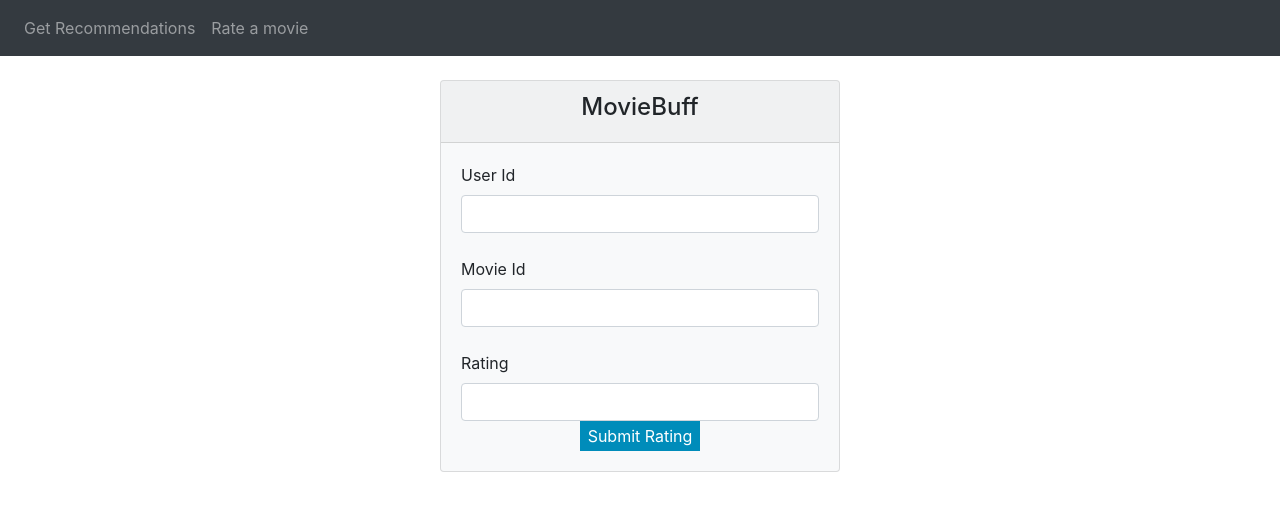
After one commit to PrakharGoenka/MovieBuff, a Flask app: page /rate in a window 1280 px wide. The commit adds this page. Shown: the top 511 px of the page. Run offline with Flask 2, Linux system fonts and the light colour scheme; some libraries are stand-ins or nearby versions.

Commit message:
Add rate movie functionality.

```diff
--- a/app/forms.py
+++ b/app/forms.py
@@ -1,7 +1,14 @@
+import pandas as pd
 from flask_wtf import FlaskForm
-from wtforms import StringField, PasswordField, BooleanField, SubmitField
+from wtforms import StringField, PasswordField, BooleanField, SubmitField, SelectField
 from wtforms.validators import DataRequired
 
 class LoginForm(FlaskForm):
     user_id = StringField('User Id', validators=[DataRequired()])
     submit = SubmitField('Get Recommendations')
+
+class RateMovie(FlaskForm):
+    user_id = StringField('User Id', validators=[DataRequired()])
+    movie_id = StringField('Movie Id', validators=[DataRequired()])
+    rating = StringField('Rating', validators=[DataRequired()])
+    submit = SubmitField('Submit Rating')
--- a/app/mv.py
+++ b/app/mv.py
@@ -78,10 +78,6 @@ class MovieRecommender():
     def prediction_movie(self, user):
         # top 30 neighbours for each user
         self.sim_user_30_m = self.find_n_neighbours(self.similarity_with_movie,30)
-        a = self.get_user_similar_movies(370,86309)
-        a = a.loc[ : , ['rating_x_x','rating_x_y','title']]
-
-        score = self.User_item_score(320,7371)
 
         self.Rating_avg = self.Rating_avg.astype({"movieId": str})
         self.Movie_user = self.Rating_avg.groupby(by = 'userId')['movieId'].apply(lambda x:','.join(x))
--- a/app/routes.py
+++ b/app/routes.py
@@ -1,20 +1,30 @@
-from flask import render_template
+from flask import render_template, flash, redirect, url_for
 from app import app
-from app.forms import LoginForm
+from app.forms import LoginForm, RateMovie
 from app.mv import MovieRecommender
+from app.user import User
 
-@app.route('/')
-@app.route('/index')
-def index():
-    return render_template('base.html')
-
-@app.route('/login', methods = ['GET', 'POST'])
-def login():
-
+@app.route('/', methods = ['GET', 'POST'])
+def get_recommendations():
     form = LoginForm()
 
     if form.validate_on_submit():
         mr = MovieRecommender()
-        movies = mr.prediction_movie(370)
+        movies = mr.prediction_movie(int(form.user_id.data))
         return render_template('results.html',user_id = form.user_id.data, movies = movies)
     return render_template('login.html', title = 'Sign In', form = form)
+
+@app.route('/rate', methods = ['GET', 'POST'])
+def rate_movie():
+
+    form = RateMovie()
+    if form.validate_on_submit():
+        user_id = int(form.user_id.data)
+        movie_id = int(form.movie_id.data)
+        rating = int(form.rating.data)
+        user = User()
+        user.newMovieRating(user_id, movie_id, rating)
+        flash('Successfully submitted rating')
+        return redirect(url_for('get_recommendations'))
+
+    return render_template('rate.html', title = 'Rate Movie', form = form)
--- a/app/templates/base.html
+++ b/app/templates/base.html
@@ -37,15 +37,10 @@
         <nav class="navbar navbar-expand-sm bg-dark navbar-dark">
             <ul class="navbar-nav">
                 <li class="nav-item  ">
-                    <a class="nav-link" href="{{ url_for('index') }}">Home</a>
+                    <a class="nav-link" href="{{ url_for('get_recommendations') }}">Get Recommendations</a>
                 </li>
                 <li class="nav-item ">
-                    <a class="nav-link" href="{{ url_for('login') }}">Login</a>
-                </li>
-                <li class="nav-item ">
-                    <a class="nav-link" href="{{ url_for('index') }}"
-                        >Logout</a
-                    >
+                    <a class="nav-link" href="{{ url_for('rate_movie') }}">Rate a movie</a>
                 </li>
             </ul>
         </nav>
--- /dev/null
+++ b/app/templates/rate.html
@@ -0,0 +1,42 @@
+{% extends "base.html" %} {% block content %}
+
+
+<div class="card bg-light my-4" style="width:400px">
+  <div class="card-header text-center">
+   <h4> MovieBuff </h4>
+  </div>
+
+  <div class="card-body ">
+    <form action="" method="post" novalidate>
+      {{form.hidden_tag()}}
+      <div>
+        {{ form.user_id.label }} <br />
+        {{ form.user_id(size=32,class_="form-control") }}
+        {% for error in form.user_id.errors %}
+          <span style="color: red;">[{{ error }}]</span>
+        {% endfor %}
+      </div>
+      <br/>
+       <div>
+        {{ form.movie_id.label }} <br />
+        {{ form.movie_id(size=32,class_="form-control") }}
+        {% for error in form.movie_id.errors %}
+          <span style="color: red;">[{{ error }}]</span>
+        {% endfor %}
+      </div>
+      <br/>
+       <div>
+        {{ form.rating.label }} <br />
+        {{ form.rating(size=32,class_="form-control") }}
+        {% for error in form.rating.errors %}
+          <span style="color: red;">[{{ error }}]</span>
+        {% endfor %}
+      </div>
+      <div class = "text-center">
+      {{ form.submit() }}
+      </div>
+    </form>
+  </div>
+</div>
+
+{% endblock %}
```
Also changed, not shown: app/templates/results.html (+7 -5 lines), app/user.py (added, +23 -0 lines).
